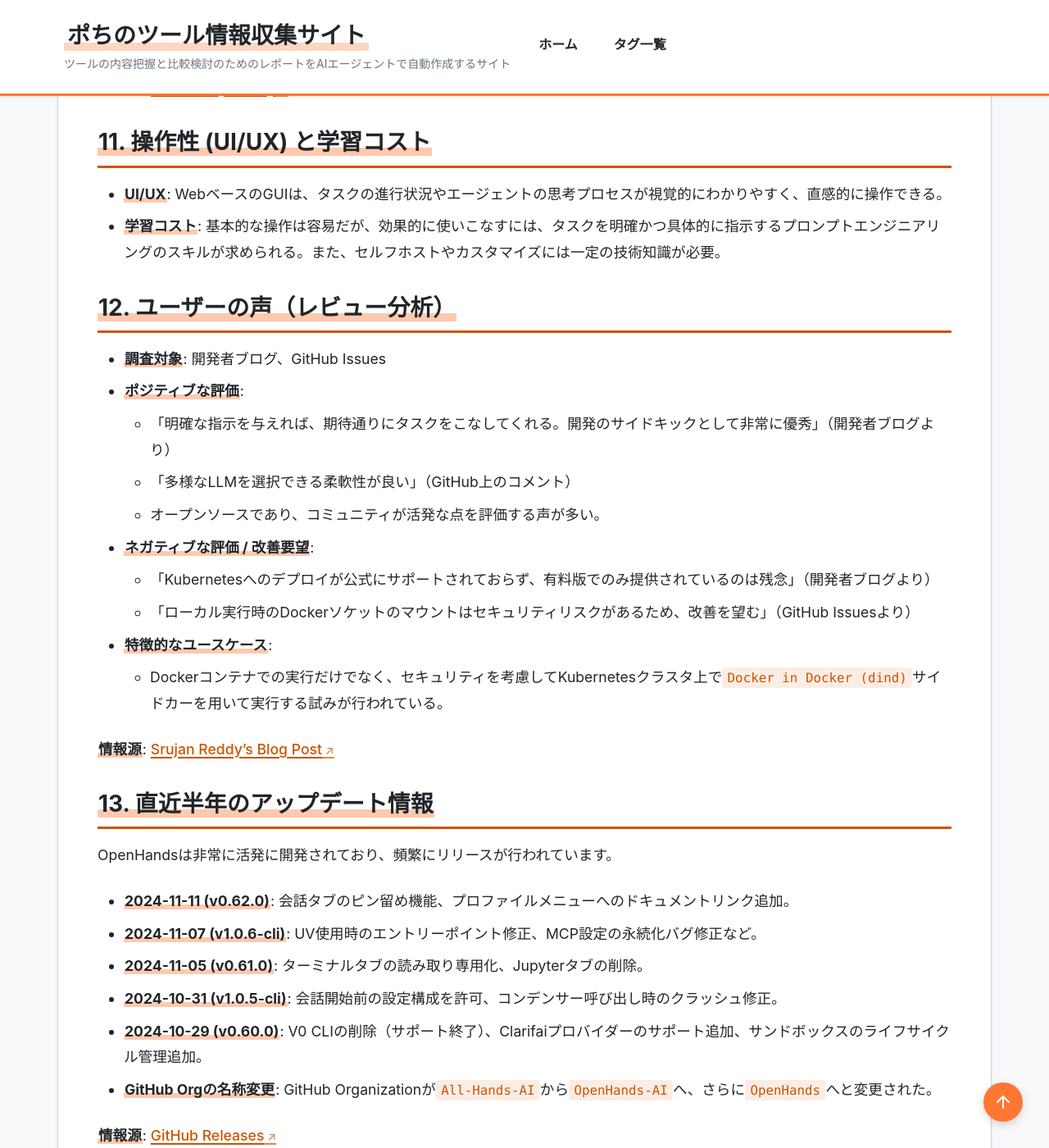
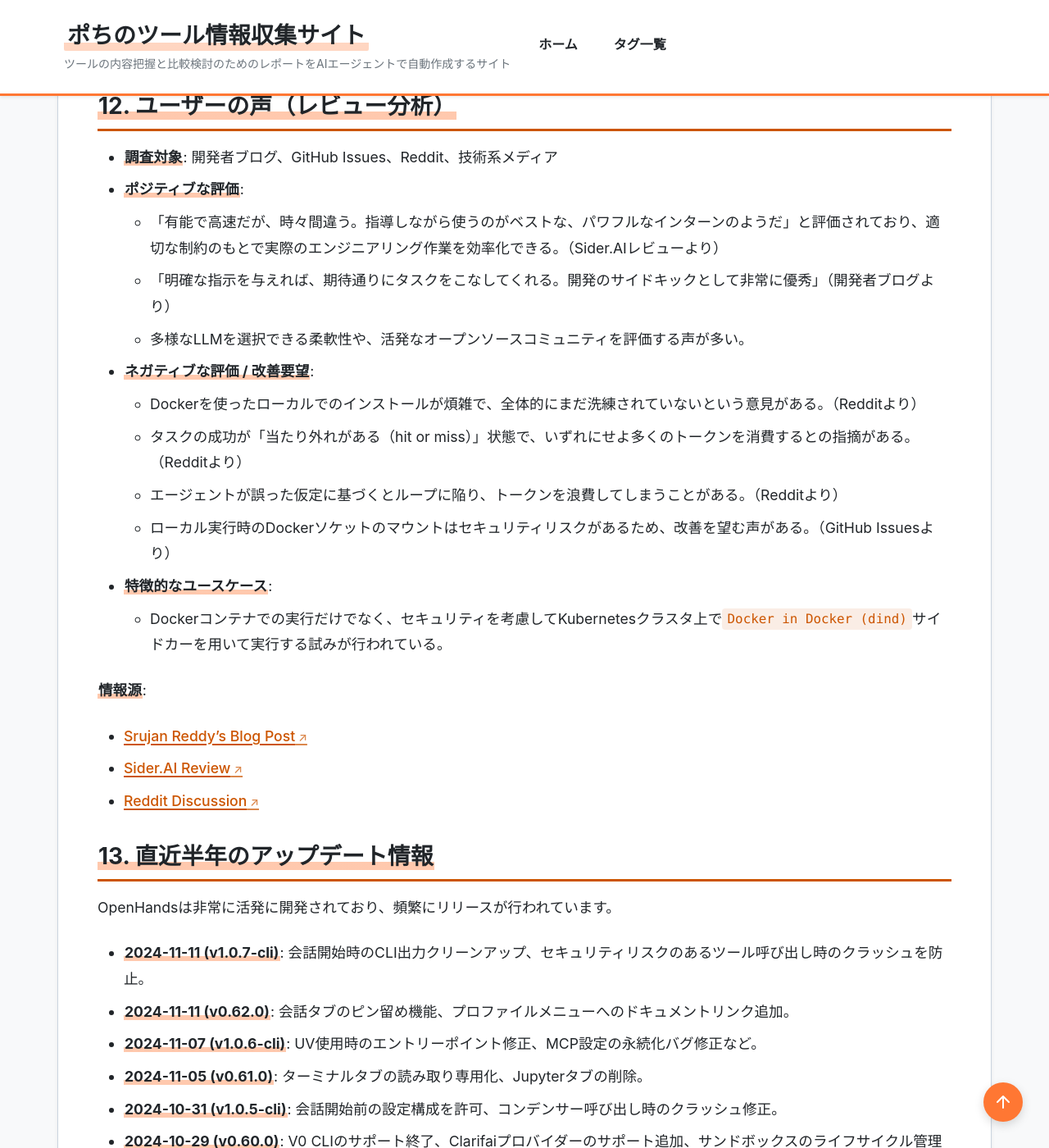
Before and after one commit to aegisfleet/tool-survey-report, a Jekyll site: the page built from _reports/openhands.md, in a window 1280 px wide and 1400 px high, scrolled down 5742 px. Shown: the whole window at 82% size. Built offline with Jekyll 4.4.1, drawn with Linux system fonts in a browser that asks for light colours; some of the changed text lies outside the part shown.

Commit message:
feat: OpenHandsレポートを最新情報に更新
OpenHandsの調査レポート（_reports/openhands.md）を最新の情報に更新しました。

- フロントマターの最終更新日を更新しました。
- 料金プランのセクションを、現在確認できる情報に基づいて修正しました。
- 直近のアップデート情報をGitHubのリリースノートに基づき更新し、日付の誤りを修正しました。
- Redditや技術ブログのレビューを追加し、ユーザーの声セクションを拡充しました。

```diff
--- a/_reports/openhands.md
+++ b/_reports/openhands.md
@@ -74,16 +74,10 @@ OpenHandsはオープンソースのため無料で利用可能ですが、す
     *   **内容**: 自身のインフラ（ローカルPC、クラウドサーバー等）上で、全ての機能を自由に利用可能。LLMのAPIキーは自身で用意する必要がある。
 
 *   **OpenHands Cloud**:
-    *   **Pay-as-you-goプラン**:
-        *   **月額料金**: 無料（コミットメントなし）
-        *   **初期クレジット**: 新規サインアップ時に$20の無料クレジットが付与される。
-        *   **LLM利用**: Claude Sonnet 4モデルに固定。LLMのAPI料金は通常の2倍で課金され、これが実質的なランタイム費用となる。
-    *   **Proプラン**:
-        *   **月額料金**: $20
-        *   **内容**: ランタイムのコンピューティング費用が含まれる。自身のLLM APIキー（OpenAI, Anthropic, Mistral等）を利用可能（BYOK）。LLM利用料はマークアップなし（API実費のみ）。
-*   **無料トライアル**: OpenHands Cloudの$20初期クレジットが無料トライアルに相当する。
-
-**情報源**: [OpenHands Cloud Pro Subscription Docs](https://docs.openhands.dev/openhands/usage/cloud/pro-subscription)
+    *   無料プランと有料のProプランが提供されています。
+    *   無料プランでは、サインアップ時に利用可能なクレジットが付与されます。
+    *   有料プランでは、自身のLLM APIキーを利用できるなどの追加機能があります。
+    *   （注: 2024年12月現在、公式サイト上で料金プランの詳細ページが確認できないため、最新の情報は公式の案内をご確認ください。）
 
 ## **7. 導入実績・事例**
 
@@ -125,29 +119,35 @@ OpenHandsはオープンソースのため無料で利用可能ですが、す
 
 ## **12. ユーザーの声（レビュー分析）**
 
-*   **調査対象**: 開発者ブログ、GitHub Issues
+*   **調査対象**: 開発者ブログ、GitHub Issues、Reddit、技術系メディア
 *   **ポジティブな評価**:
+    *   「有能で高速だが、時々間違う。指導しながら使うのがベストな、パワフルなインターンのようだ」と評価されており、適切な制約のもとで実際のエンジニアリング作業を効率化できる。（Sider.AIレビューより）
     *   「明確な指示を与えれば、期待通りにタスクをこなしてくれる。開発のサイドキックとして非常に優秀」（開発者ブログより）
-    *   「多様なLLMを選択できる柔軟性が良い」（GitHub上のコメント）
-    *   オープンソースであり、コミュニティが活発な点を評価する声が多い。
+    *   多様なLLMを選択できる柔軟性や、活発なオープンソースコミュニティを評価する声が多い。
 *   **ネガティブな評価 / 改善要望**:
-    *   「Kubernetesへのデプロイが公式にサポートされておらず、有料版でのみ提供されているのは残念」（開発者ブログより）
-    *   「ローカル実行時のDockerソケットのマウントはセキュリティリスクがあるため、改善を望む」（GitHub Issuesより）
+    *   Dockerを使ったローカルでのインストールが煩雑で、全体的にまだ洗練されていないという意見がある。（Redditより）
+    *   タスクの成功が「当たり外れがある（hit or miss）」状態で、いずれにせよ多くのトークンを消費するとの指摘がある。（Redditより）
+    *   エージェントが誤った仮定に基づくとループに陥り、トークンを浪費してしまうことがある。（Redditより）
+    *   ローカル実行時のDockerソケットのマウントはセキュリティリスクがあるため、改善を望む声がある。（GitHub Issuesより）
 *   **特徴的なユースケース**:
     *   Dockerコンテナでの実行だけでなく、セキュリティを考慮してKubernetesクラスタ上で`Docker in Docker (dind)`サイドカーを用いて実行する試みが行われている。
 
-**情報源**: [Srujan Reddy's Blog Post](https://srujanpakanati.com/openhands-the-flawless-open-source-ai-coding-companion)
+**情報源**:
+*   [Srujan Reddy's Blog Post](https://srujanpakanati.com/openhands-the-flawless-open-source-ai-coding-companion)
+*   [Sider.AI Review](https://sider.ai/blog/ai-tools/ai-openhands-review-can-this-open-source-ai-developer-really-ship-code)
+*   [Reddit Discussion](https://www.reddit.com/r/ChatGPTCoding/comments/1icbrua/your_thoughts_on_openhands_formerly_opendevin/)
 
 ## **13. 直近半年のアップデート情報**
 
 OpenHandsは非常に活発に開発されており、頻繁にリリースが行われています。
 
+*   **2024-11-11 (v1.0.7-cli)**: 会話開始時のCLI出力クリーンアップ、セキュリティリスクのあるツール呼び出し時のクラッシュを防止。
 *   **2024-11-11 (v0.62.0)**: 会話タブのピン留め機能、プロファイルメニューへのドキュメントリンク追加。
 *   **2024-11-07 (v1.0.6-cli)**: UV使用時のエントリーポイント修正、MCP設定の永続化バグ修正など。
 *   **2024-11-05 (v0.61.0)**: ターミナルタブの読み取り専用化、Jupyterタブの削除。
 *   **2024-10-31 (v1.0.5-cli)**: 会話開始前の設定構成を許可、コンデンサー呼び出し時のクラッシュ修正。
-*   **2024-10-29 (v0.60.0)**: V0 CLIの削除（サポート終了）、Clarifaiプロバイダーのサポート追加、サンドボックスのライフサイクル管理追加。
-*   **GitHub Orgの名称変更**: GitHub Organizationが`All-Hands-AI`から`OpenHands-AI`へ、さらに`OpenHands`へと変更された。
+*   **2024-10-29 (v0.60.0)**: V0 CLIのサポート終了、Clarifaiプロバイダーのサポート追加、サンドボックスのライフサイクル管理追加。
+*   **GitHub Orgの名称変更**: GitHub Organizationが`All-Hands-AI`から`OpenHands-AI`へ、さらに`OpenHands`へと変更されました。（注: 2024年12月現在も、公式サイトやドキュメントの一部では古い名称へのリンクが残っている場合があります。）
 
 **情報源**: [GitHub Releases](https://github.com/OpenHands/OpenHands/releases)
 
```
Also changed, not shown: other parts of _reports/openhands.md (+1 -1 lines).
